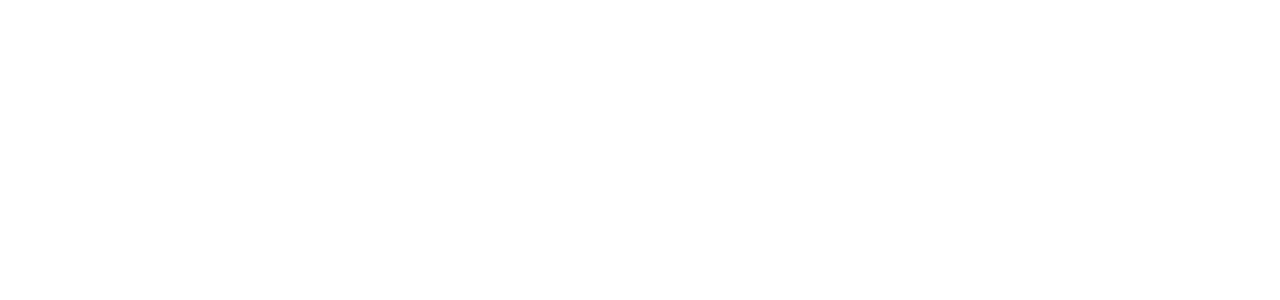
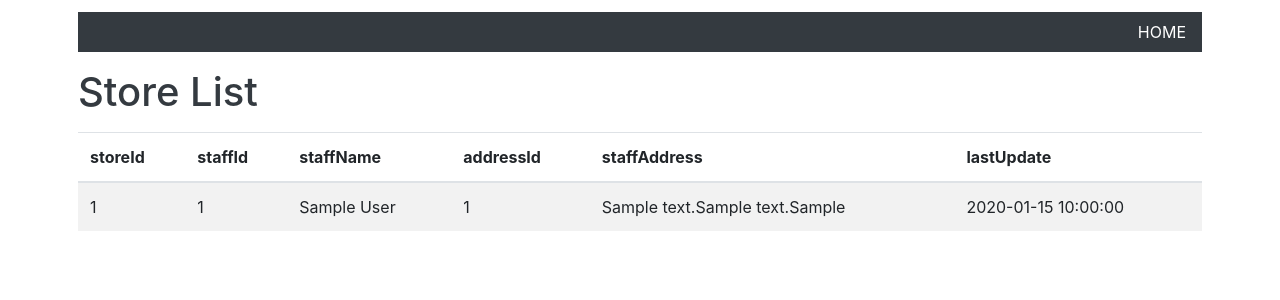
Before and after one commit to DamD-O/sakila, a Java web app: page /storeList.jsp in a window 1280 px wide. Before the commit the part shown is empty. Shown: the top 300 px of the page. Run offline with Tomcat 11, a stand-in JSP engine, Linux system fonts and the light colour scheme; the visitor is signed in with stand-in values (Sample User, id 1); tables that the repository leaves empty or names only in its code hold one stand-in row (values such as "Sample post").

Commit message:
김예담 -> storeList 수정 및 부트스트랩 추가

```diff
--- a/sakila/src/main/webapp/storeList.jsp
+++ b/sakila/src/main/webapp/storeList.jsp
@@ -1,12 +1,54 @@
-<%@ page language="java" contentType="text/html; charset=UTF-8"
-    pageEncoding="UTF-8"%>
+<%@ page language="java" contentType="text/html; charset=UTF-8" pageEncoding="UTF-8"%>
+<%@ page import="java.util.*" %>
+<%@ page import="dao.*" %>
+<%
+	StoreDao storeDao = new StoreDao();
+	List<Map<String, Object>> list =  storeDao.selctStoreList();
+%>
 <!DOCTYPE html>
 <html>
 <head>
 <meta charset="UTF-8">
-<title>Insert title here</title>
+<title>storeList</title>
+<link rel="stylesheet" href="https://cdn.jsdelivr.net/npm/bootstrap@4.6.1/dist/css/bootstrap.min.css">
 </head>
 <body>
+<div class="container p-2 my-1 text-white">
+	<ul class="nav justify-content-end bg-dark ">
+		<li class="nav-item ">
+			<a href="<%=request.getContextPath()%>/index.jsp" class="nav-link text-white">HOME</a>
+		</li>
+	</ul>
+	<p><h1 class="text-dark">Store List</h1></p>
+	<table class="table table-striped table-hover">
+		<thead>
+			<tr>
+				<th>storeId</th>
+				<th>staffId</th>
+				<th>staffName</th>
+				<th>addressId</th>
+				<th>staffAddress</th>
+				<th>lastUpdate</th>
+			</tr>
+		</thead>
+		<tbody>
+			<%
+				for(Map m : list){
+			%>
+			<tr>
+				<td><%=m.get("storeId")%></td>
+				<td><%=m.get("staffId")%></td>
+				<td><%=m.get("staffName")%></td>
+				<td><%=m.get("addressId")%></td>
+				<td><%=m.get("staffAddress")%></td>
+				<td><%=m.get("lastUpdate")%></td>
+			</tr>
+			<%
+				}
+			%>
+		</tbody>
+	</table>
+</div>
 
 </body>
 </html>
```
